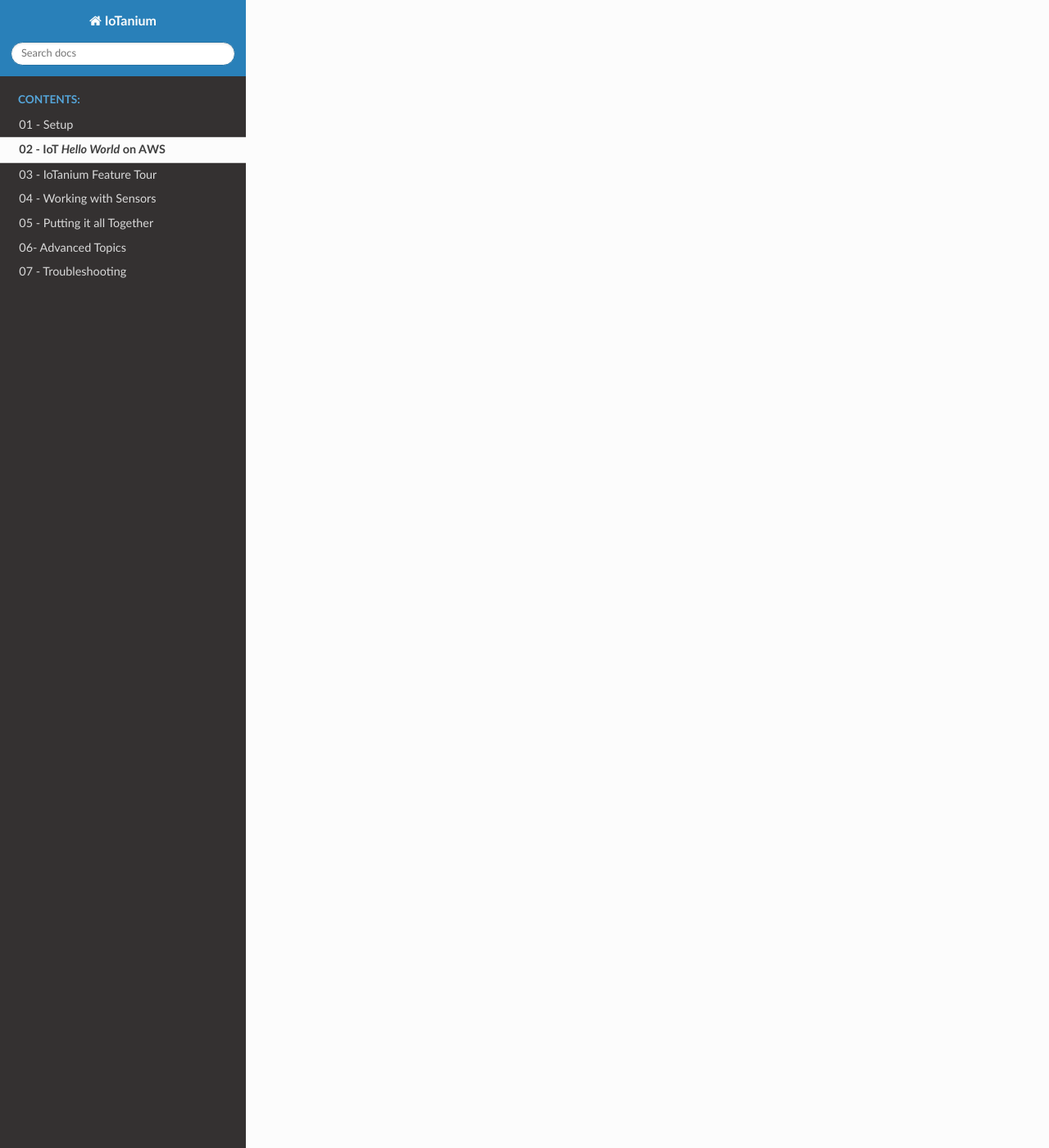
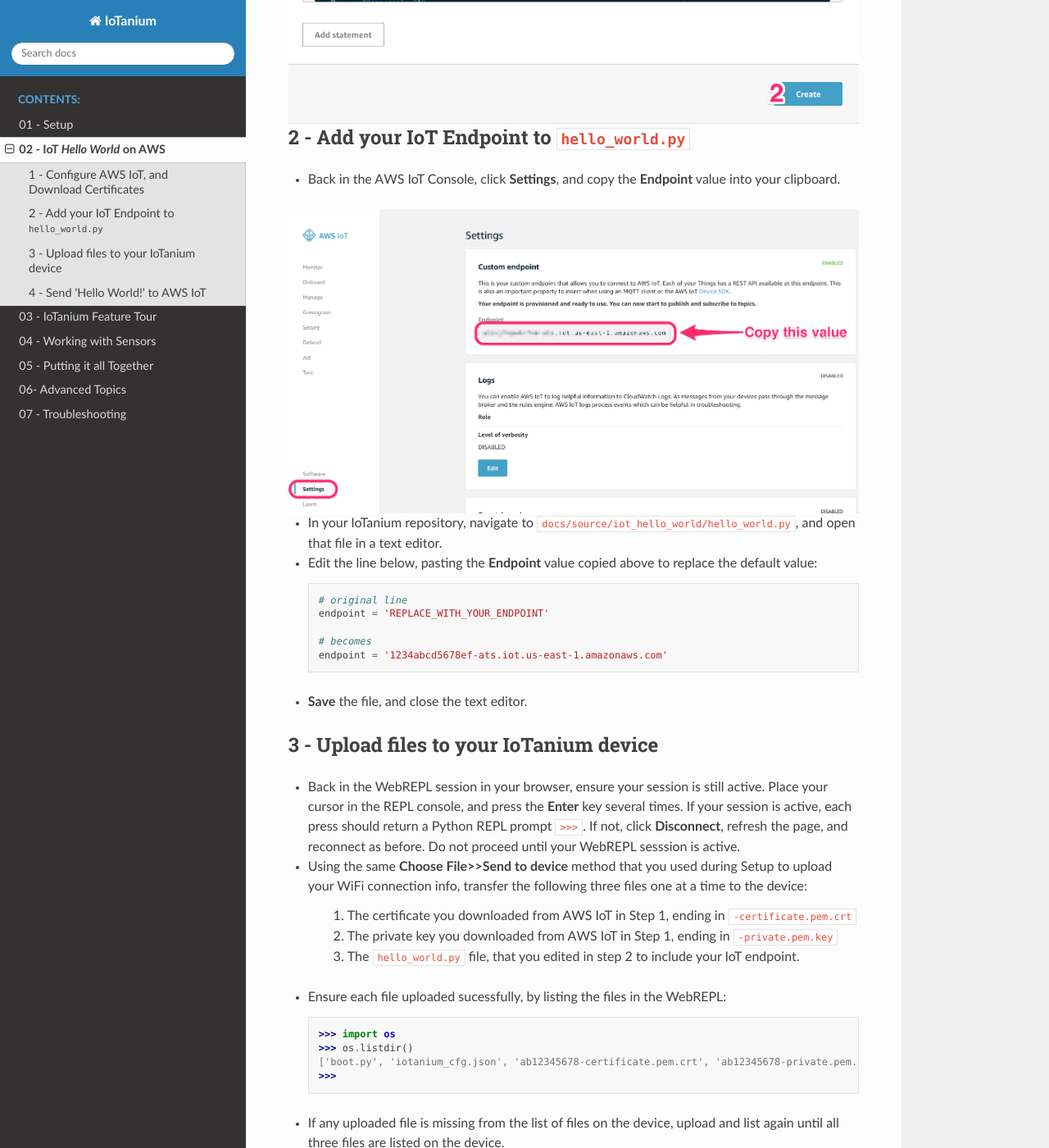
Before and after one commit to mpataws/iotanium, a Sphinx documentation site: the page built from docs/source/iot_hello_world/iot_hello_world.rst, in a window 1280 px wide and 1400 px high, scrolled down 3588 px. Shown: the whole window at 82% size. Built offline with Sphinx 7.4.7 and the Read the Docs theme 2.0.0, drawn with Linux system fonts in a browser that asks for light colours; some of the changed text lies outside the part shown.

Commit message:
hello world docs

```diff
--- /dev/null
+++ b/docs/source/iot_hello_world/hello_world.py
@@ -0,0 +1,30 @@
+import ubinascii
+import machine
+import json
+import umqtt.simple as mqtt
+from time import sleep
+import iotanium
+import os
+
+def read_pem(ext):
+    for fname in filter(lambda x:x.endswith((ext)), fnames):
+        with open(fname) as f:
+            contents = f.read()
+    return contents
+
+fnames = os.listdir()
+thingId = ubinascii.hexlify(machine.unique_id())
+publish_rate = 5 # seconds between publishing messages
+topic = 'iotanium'
+endpoint = 'REPLACE_WITH_YOUR_ENDPOINT'
+cert = read_pem('.crt')
+key = read_pem('.key')
+
+client = mqtt.MQTTClient(thingId,endpoint,ssl = True, ssl_params = {'key': key,'cert': cert})
+client.connect()
+
+while True:
+    data = {'message': 'Hello World!'}
+    client.publish(topic, json.dumps(data))
+    print("published to topic %s: %s" % (topic, data))
+    sleep(publish_rate)
--- a/docs/source/iot_hello_world/iot_hello_world.rst
+++ b/docs/source/iot_hello_world/iot_hello_world.rst
@@ -1,2 +1,152 @@
 02 - IoT `Hello World` on AWS
 ==============
+
+The intent of this section is to go from zero to a working IoT project in just a few minutes and a few simple lines of code.  Emphasis is on simplicity and getting your IoTanium DevKit sending IoT data as quickly as possible, without slowing down to examine what is happening under the hood.  In later sections, we will dive deeper into the underlying functionality demonstrated here.
+
+This walkthough assumes you have:
+
+- A working IoTanium Developer Kit
+- Succesfully completed the setup process for your device in section :doc:`../setup/setup`, and you are currently connected to your device via your WiFi and WebREPL session.
+- Downloaded or cloned the IoTanium repository
+- Privelged access to a **non-production** Amazon Web Services (AWS) account, which you can sign up for `here <√>`_.
+
+----
+
+1 - Configure AWS IoT, and Download Certificates
+~~~~~~~~~~~~~~~~~~~~~~~~~~~~~~~~
+- Log in to your AWS account Management Console
+- On the Management Console Dashboard, use the search tool tool to locate ``IoT Core``, and click on it.
+.. image:: ../img/AWS_Management_Console_IOT.png
+    :align: center
+    :alt: ../img/AWS_Management_Console_IOT.png
+    :width: 1024px
+
+- Once in the AWS IoT Console, navigate to **Certificates** and click **Create**
+.. image:: ../img/hello-world-cert1.png
+    :align: center
+    :alt: ../img/hello-world-cert1.png
+    :width: 1024px
+
+- Next to 'One-click certificate creation (recommended)', click **Create certificate**
+.. image:: ../img/hello-world-cert2.png
+    :align: center
+    :alt: ../img/hello-world-cert2.png
+    :width: 1024px
+
+- On the next screen:
+    1. Next to 'A certificate for this thing', click **Download**
+    2. Next to 'A private key', click **Download**
+    3. Click the **Activate** button.  You should see a popup message indicating successful activation, and the button will switch to read **Deactivate**
+    4. Click **Attach a policy**
+
+.. image:: ../img/hello-world-cert3.png
+    :align: center
+    :alt: ../img/hello-world-cert3.png
+    :width: 1024px
+
+- On the next screen, click **Create new policy**
+
+.. image:: ../img/hello-world-cert4.png
+    :align: center
+    :alt: ../img/hello-world-cert4.png
+    :width: 1024px
+
+- On the next screen:
+    1. Name the policy ``iotanium``
+    2. Click **Advanced Mode**
+
+.. image:: ../img/hello-world-cert5.png
+    :align: center
+    :alt: ../img/hello-world-cert5.png
+    :width: 1024px
+
+- In the Advanced Policy creation screen:
+    1. Delete the default text, and replace it with the IAM Policy text below::
+
+        {
+            "Version": "2012-10-17",
+            "Statement": [{
+                "Effect": "Allow",
+                "Action": [
+                    "iot:Publish",
+                    "iot:Connect"
+                ],
+                "Resource": "*"
+            }]
+        }
+
+    2. Click **Create**
+
+.. image:: ../img/hello-world-cert6.png
+    :align: center
+    :alt: ../img/hello-world-cert6.png
+    :width: 1024px
+
+2 - Add your IoT Endpoint to ``hello_world.py``
+~~~~~~~~~~~~~~~~~~~~~~~~~~~~~~~~
+- Back in the AWS IoT Console, click **Settings**, and copy the **Endpoint** value into your clipboard.
+
+.. image:: ../img/hello-world-7.png
+    :align: center
+    :alt: ../img/hello-world-7.png
+    :width: 1024px
+
+- In your IoTanium repository, navigate to ``docs/source/iot_hello_world/hello_world.py``, and open that file in a text editor.
+- Edit the line below, pasting the **Endpoint** value copied above to replace the default value::
+
+    # original line
+    endpoint = 'REPLACE_WITH_YOUR_ENDPOINT'
+
+    # becomes
+    endpoint = '1234abcd5678ef-ats.iot.us-east-1.amazonaws.com'
+
+- **Save** the file, and close the text editor.
+
+
+3 - Upload files to your IoTanium device
+~~~~~~~~~~~~~~~~~~~~~~~~~~~~~~~~
+- Back in the WebREPL session in your browser, ensure your session is still active. Place your cursor in the REPL console, and press the **Enter** key several times.  If your session is active, each press should return a Python REPL prompt ``>>>``.  If not, click **Disconnect**, refresh the page, and reconnect as before.  Do not proceed until your WebREPL sesssion is active.
+
+- Using the same **Choose File>>Send to device** method that you used during Setup to upload your WiFi connection info, transfer the following three files one at a time to the device:
+
+    1. The certificate you downloaded from AWS IoT in Step 1, ending in ``-certificate.pem.crt``
+    2. The private key you downloaded from AWS IoT in Step 1, ending in ``-private.pem.key``
+    3. The ``hello_world.py`` file, that you edited in step 2 to include your IoT endpoint.
+
+- Ensure each file uploaded sucessfully, by listing the files in the WebREPL::
+
+    >>> import os
+    >>> os.listdir()
+    ['boot.py', 'iotanium_cfg.json', 'ab12345678-certificate.pem.crt', 'ab12345678-private.pem.key', 'hello_world.py']
+    >>>
+
+- If any uploaded file is missing from the list of files on the device, upload and list again until all three files are listed on the device.
+
+
+4 - Send 'Hello World!' to AWS IoT
+~~~~~~~~~~~~~~~~~~~~~~~~~~~~~~~~
+- In the WebREPL terminal, run the ``hello_world.py`` script, and notice the message publishing logs.  Note: to execute a script manually in Micropython, you ``import`` the script as a module, leaving off the ``.py`` extension as shown below.
+
+    >>> import hello_world
+    published to topic iotanium: {'message': 'Hello World!'}
+    published to topic iotanium: {'message': 'Hello World!'}
+    ...
+    ...
+
+- Return to the AWS IoT Dashboard in your browser, and:
+   1. Click **Test**
+   2. Enter ``iotanium`` in the **Subscription topic** field
+   3. Click **Subscribe to topic**
+
+
+.. image:: ../img/hello-world-8.png
+    :align: center
+    :alt: ../img/hello-world-8.png
+    :width: 1024px
+
+- Observe your `Hello World!` messages being ingested by AWS IoT:
+
+.. image:: ../img/hello-world-9.png
+    :align: center
+    :alt: ../img/hello-world-9.png
+    :width: 1024px
--- a/docs/source/setup/setup.rst
+++ b/docs/source/setup/setup.rst
@@ -97,7 +97,7 @@
 
 - Copy the WebREPL target value from your console output, similar to ``ws://192.168.1.243:8266/``, being careful to include the ``ws://`` and the trailing ``/``. Note that your output will be a similar format, but a differnet address.  **IMPORTANT: Losing this value will require entering Safe Mode, and repeating steps 2-4!**, so consider saving this value in a text file to avoid having to repeat the steps above.
 
-5 - Connect to Device over WiFi
+5 - Connect to the WebREPL over WiFi
 ~~~~~~~~~~~~~~~~~~~~~~~~~~~~~~~~
 - Click **Disconnect** in the WebREPL browser window.
 - Disconnect your workstation from the ``IoTanium-######`` wireless network.
```
Also changed, not shown: other parts of docs/source/setup/setup.rst (+1 -1 lines), docs/source/img/AWS_Management_Console_IOT.png (added), docs/source/img/hello-world-7.png (added), docs/source/img/hello-world-8.png (added), docs/source/img/hello-world-9.png (added), docs/source/img/hello-world-cert1.png (added), docs/source/img/hello-world-cert2.png (added), docs/source/img/hello-world-cert3.png (added), docs/source/img/hello-world-cert4.png (added), docs/source/img/hello-world-cert5.png (added), docs/source/img/hello-world-cert6.png (added).
